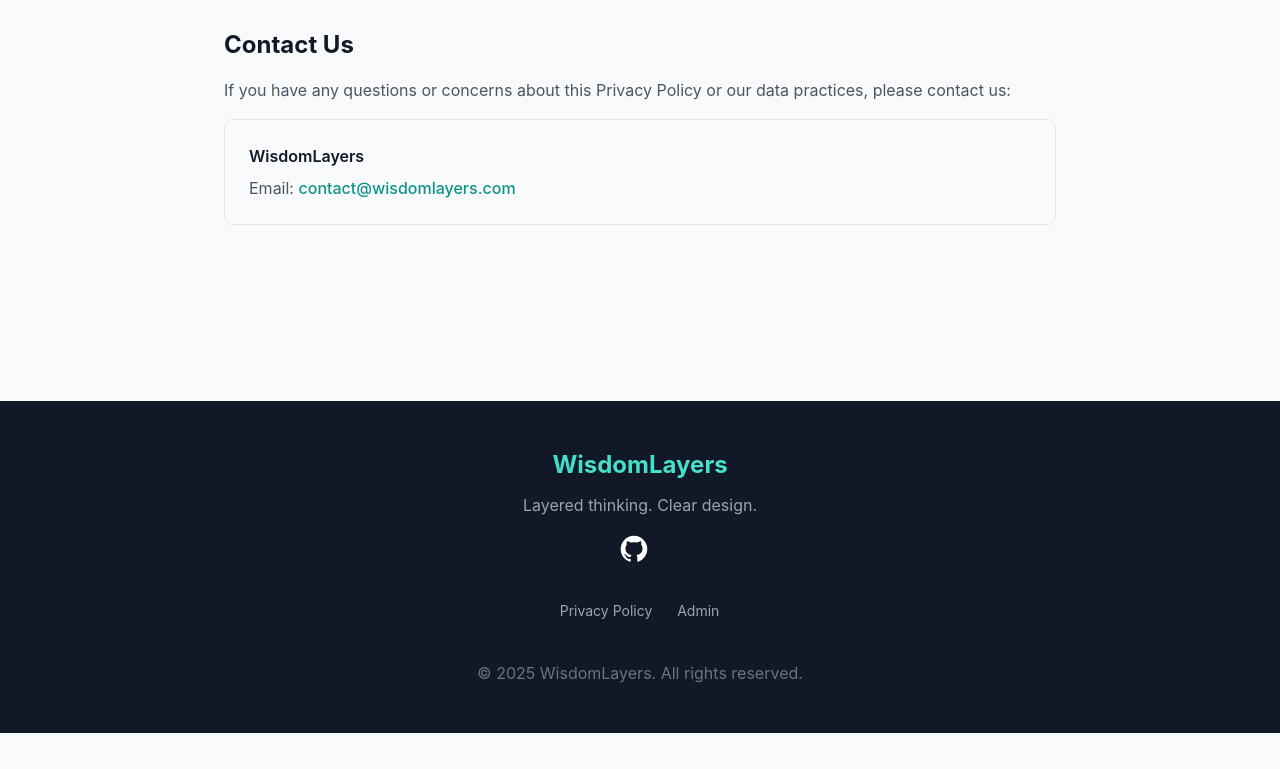
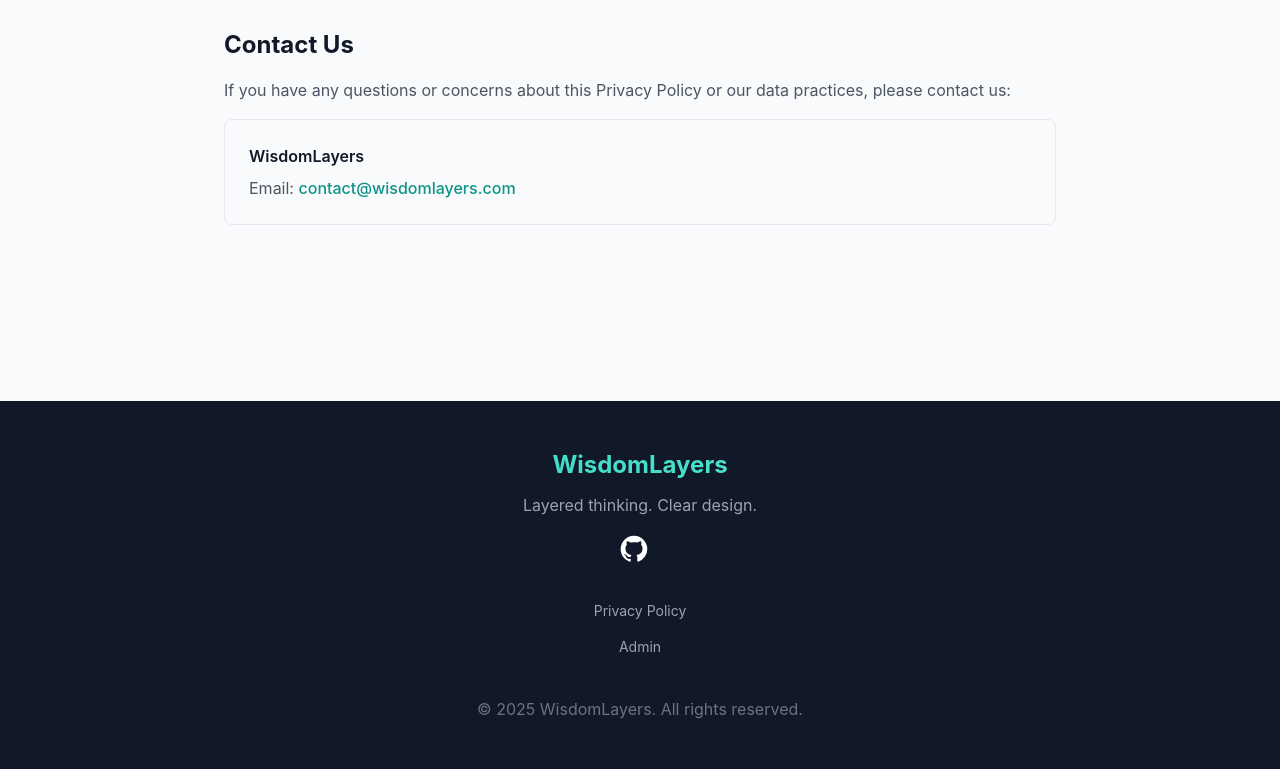
Before and after one commit to WiseOnion/NEWwisdomlayer, a website: page html/privacy-policy.html in a window 1280 px wide. Shown: the part 2470-3239 px from the top of the page. Before the commit the page ends 3203 px from the top, so only its background shows below. Drawn offline with nearby package versions, Linux system fonts and the light colour scheme; no server answers.

Commit message:
Move admin link under Privacy Policy (not beside it)

```diff
--- a/html/privacy-policy.html
+++ b/html/privacy-policy.html
@@ -287,6 +287,8 @@
 
                 <div class="flex justify-center gap-6 text-gray-500 text-sm mb-4">
                     <span class="text-gray-400">Privacy Policy</span>
+                </div>
+                <div class="flex justify-center text-gray-500 text-sm mb-4">
                     <a href="../public/admin/index.html" class="text-gray-400 hover:text-teal-400 transition-colors">Admin</a>
                 </div>
 
```
Also changed, not shown: index.html (+2 -0 lines).
